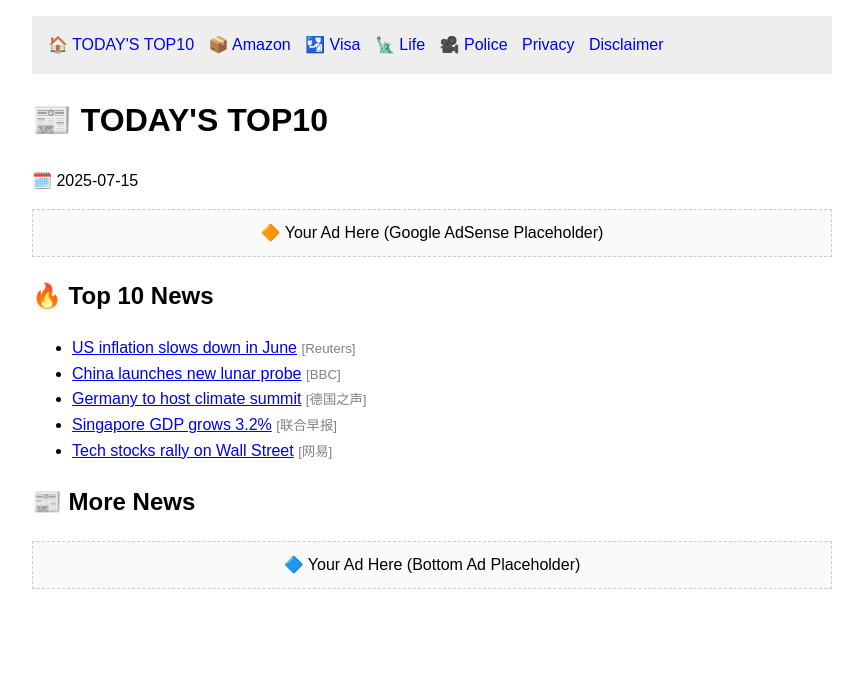
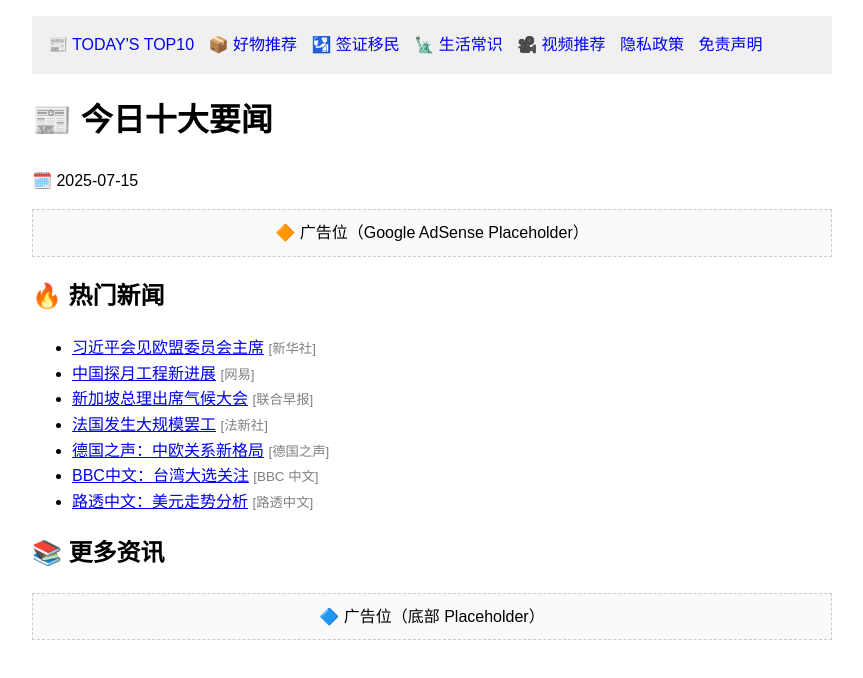
Before and after one commit to aicircus2030/todays-top10, a plain HTML site: page index.html in a window 1280 px wide. Shown: the whole page, without its empty margins (208-1071 px from the left). Drawn offline with Linux system fonts and the light colour scheme.

Commit message:
📰 中文内容更新，保持英文标题

```diff
--- a/index.html
+++ b/index.html
@@ -1,44 +1,42 @@
 
 <!DOCTYPE html>
-<html>
+<html lang="zh">
 <head>
   <meta charset="utf-8">
   <title>TODAY'S TOP10</title>
   <style>
-    body { font-family: sans-serif; line-height: 1.6; max-width: 800px; margin: auto; padding: 1em; }
-    nav { background: #eee; padding: 1em; margin-bottom: 1em; }
+    body { font-family: sans-serif; max-width: 800px; margin: auto; padding: 1em; line-height: 1.6; }
+    nav { background: #f0f0f0; padding: 1em; margin-bottom: 1em; }
     nav a { margin-right: 10px; text-decoration: none; }
     small { color: gray; }
   </style>
 </head>
 <body>
 <nav>
-  <a href="index.html">🏠 TODAY'S TOP10</a>
-  <a href="amazon.html">📦 Amazon</a>
-  <a href="visa.html">🛂 Visa</a>
-  <a href="life.html">🗽 Life</a>
-  <a href="videos.html">🎥 Police</a>
-  <a href="privacy.html">Privacy</a>
-  <a href="disclaimer.html">Disclaimer</a>
+  <a href="index.html">📰 TODAY'S TOP10</a>
+  <a href="amazon.html">📦 好物推荐</a>
+  <a href="visa.html">🛂 签证移民</a>
+  <a href="life.html">🗽 生活常识</a>
+  <a href="videos.html">🎥 视频推荐</a>
+  <a href="privacy.html">隐私政策</a>
+  <a href="disclaimer.html">免责声明</a>
 </nav>
 
-<h1>📰 TODAY'S TOP10</h1>
+<h1>📰 今日十大要闻</h1>
 <p>🗓️ <span id="today"></span></p>
 
-<!-- Ad Top Placeholder -->
 <div id="ads-top" style="background:#fafafa;padding:10px;text-align:center;border:1px dashed #ccc;margin-bottom:20px;">
-  🔶 Your Ad Here (Google AdSense Placeholder)
+  🔶 广告位（Google AdSense Placeholder）
 </div>
 
-<h2>🔥 Top 10 News</h2>
+<h2>🔥 热门新闻</h2>
 <ul id="top10"></ul>
 
-<h2>📰 More News</h2>
+<h2>📚 更多资讯</h2>
 <ul id="more"></ul>
 
-<!-- Ad Bottom Placeholder -->
 <div id="ads-bottom" style="background:#fafafa;padding:10px;text-align:center;border:1px dashed #ccc;margin-top:20px;">
-  🔷 Your Ad Here (Bottom Ad Placeholder)
+  🔷 广告位（底部 Placeholder）
 </div>
 
 <script>
--- a/news.json
+++ b/news.json
@@ -1,27 +1,37 @@
 [
   {
-    "title": "US inflation slows down in June",
-    "link": "https://www.reuters.com/example1",
-    "source": "Reuters"
+    "title": "习近平会见欧盟委员会主席",
+    "link": "https://www.news.cn/politics/leaders/202507/t20250715_123456789.htm",
+    "source": "新华社"
   },
   {
-    "title": "China launches new lunar probe",
-    "link": "https://www.bbc.com/example2",
-    "source": "BBC"
+    "title": "中国探月工程新进展",
+    "link": "https://www.163.com/news/article/ABCDE123.html",
+    "source": "网易"
   },
   {
-    "title": "Germany to host climate summit",
-    "link": "https://www.dw.com/example3",
+    "title": "新加坡总理出席气候大会",
+    "link": "https://www.zaobao.com.sg/news/world/story20250715-987654",
+    "source": "联合早报"
+  },
+  {
+    "title": "法国发生大规模罢工",
+    "link": "https://www.afp.com/zh-hans/news-article-1",
+    "source": "法新社"
+  },
+  {
+    "title": "德国之声：中欧关系新格局",
+    "link": "https://www.dw.com/zh/中欧关系/a-66668888",
     "source": "德国之声"
   },
   {
-    "title": "Singapore GDP grows 3.2%",
-    "link": "https://www.zaobao.com.sg/example4",
-    "source": "联合早报"
+    "title": "BBC中文：台湾大选关注",
+    "link": "https://www.bbc.com/zhongwen/simp/chinese-news-12345678",
+    "source": "BBC 中文"
   },
   {
-    "title": "Tech stocks rally on Wall Street",
-    "link": "https://www.163.com/example5",
-    "source": "网易"
+    "title": "路透中文：美元走势分析",
+    "link": "https://cn.reuters.com/article/cn-markets-news-idCNKBS123456",
+    "source": "路透中文"
   }
 ]
```
Also changed, not shown: amazon.html (+1 -1 lines), disclaimer.html (+1 -1 lines), life.html (+1 -1 lines), privacy.html (+1 -1 lines), videos.html (+1 -1 lines), visa.html (+1 -1 lines).
